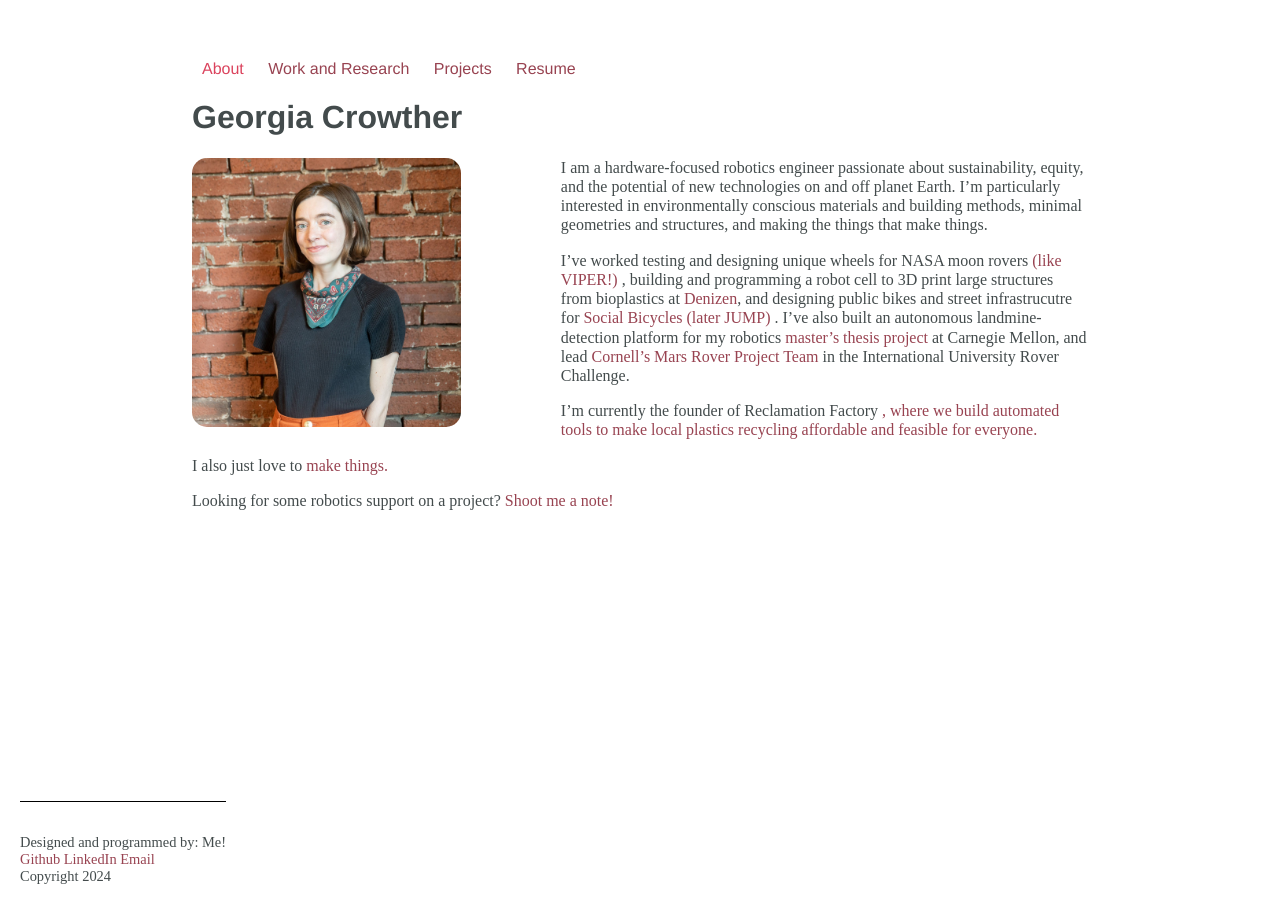
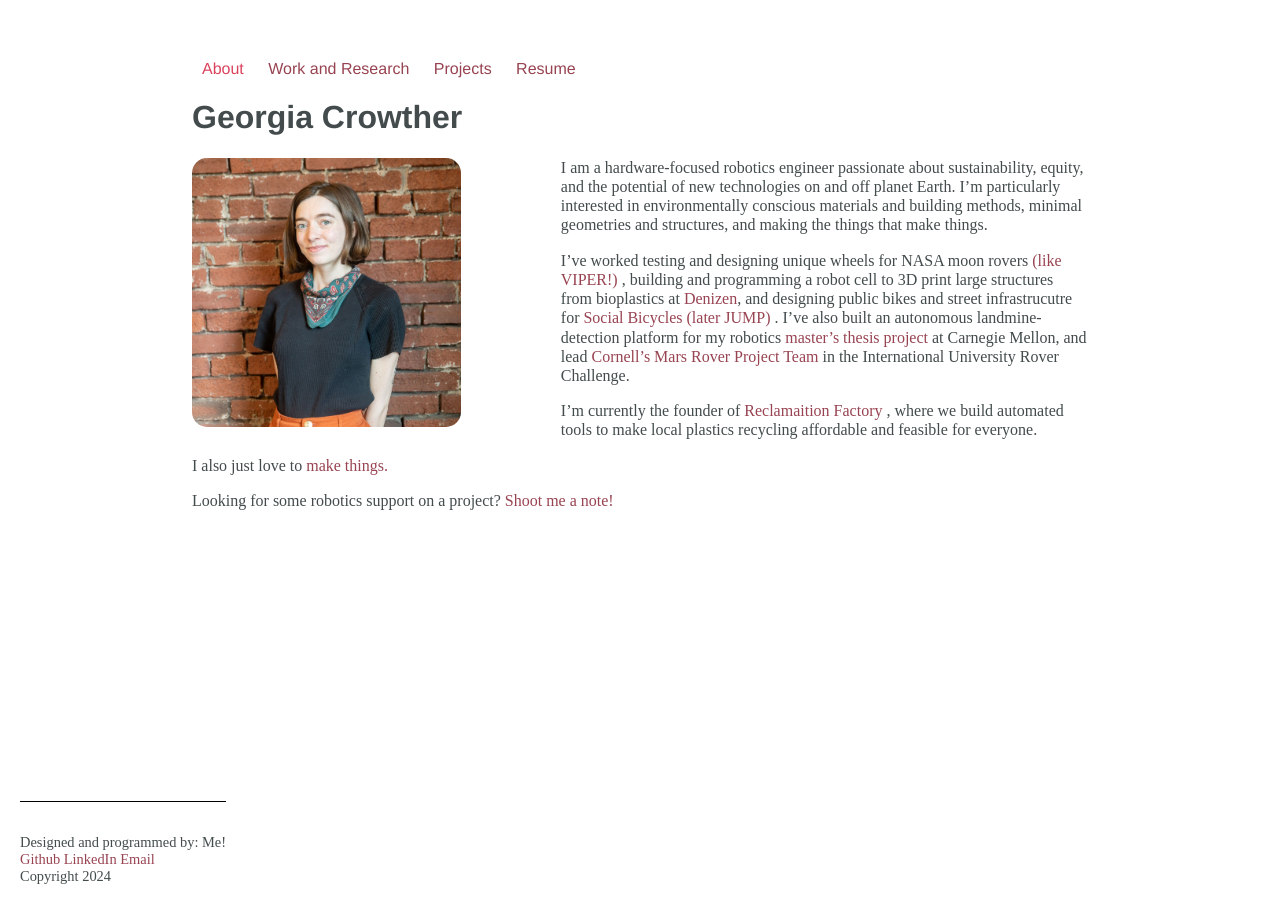
Before and after one commit to GeorgiaC/GeorgiaC.github.io, a Jekyll site: the page built from index.md, in a window 1280 px wide. Built offline with Jekyll 4.4.1, drawn with Linux system fonts in a browser that asks for light colours.

Commit message:
goofed some fomatting

```diff
--- a/index.md
+++ b/index.md
@@ -10,7 +10,7 @@ I am a hardware-focused robotics engineer passionate about sustainability, equit
 
 I've worked testing and designing unique wheels for NASA moon rovers <a href="https://georgiac.github.io/work_research/tw"> (like VIPER!) </a>, building and programming a robot cell to 3D print large structures from bioplastics at <a href="https://georgiac.github.io/work_research/denizen"> Denizen</a>, and designing public bikes and street infrastrucutre for <a href="https://georgiac.github.io/work_research/sobi"> Social Bicycles (later JUMP) </a>. I've also built an autonomous landmine-detection platform for my robotics <a href="https://georgiac.github.io/work_research/minebot"> master's thesis project </a> at Carnegie Mellon, and lead <a href="https://georgiac.github.io/work_research/cmr"> Cornell's Mars Rover Project Team </a> in the International University Rover Challenge.
 
-I'm currently the founder of Reclamation Factory <a href="https://georgiac.github.io/work_research/recfac">, where we build automated tools to make local plastics recycling affordable and feasible for everyone.
+I'm currently the founder of <a href="https://georgiac.github.io/work_research/recfac">Reclamaition Factory </a>, where we build automated tools to make local plastics recycling affordable and feasible for everyone.
 
 I also just love to <a href="https://georgiac.github.io/projects/">make things.</a>
 
```
Also changed, not shown: _work_research/1_recfac.md (+1 -1 lines).
